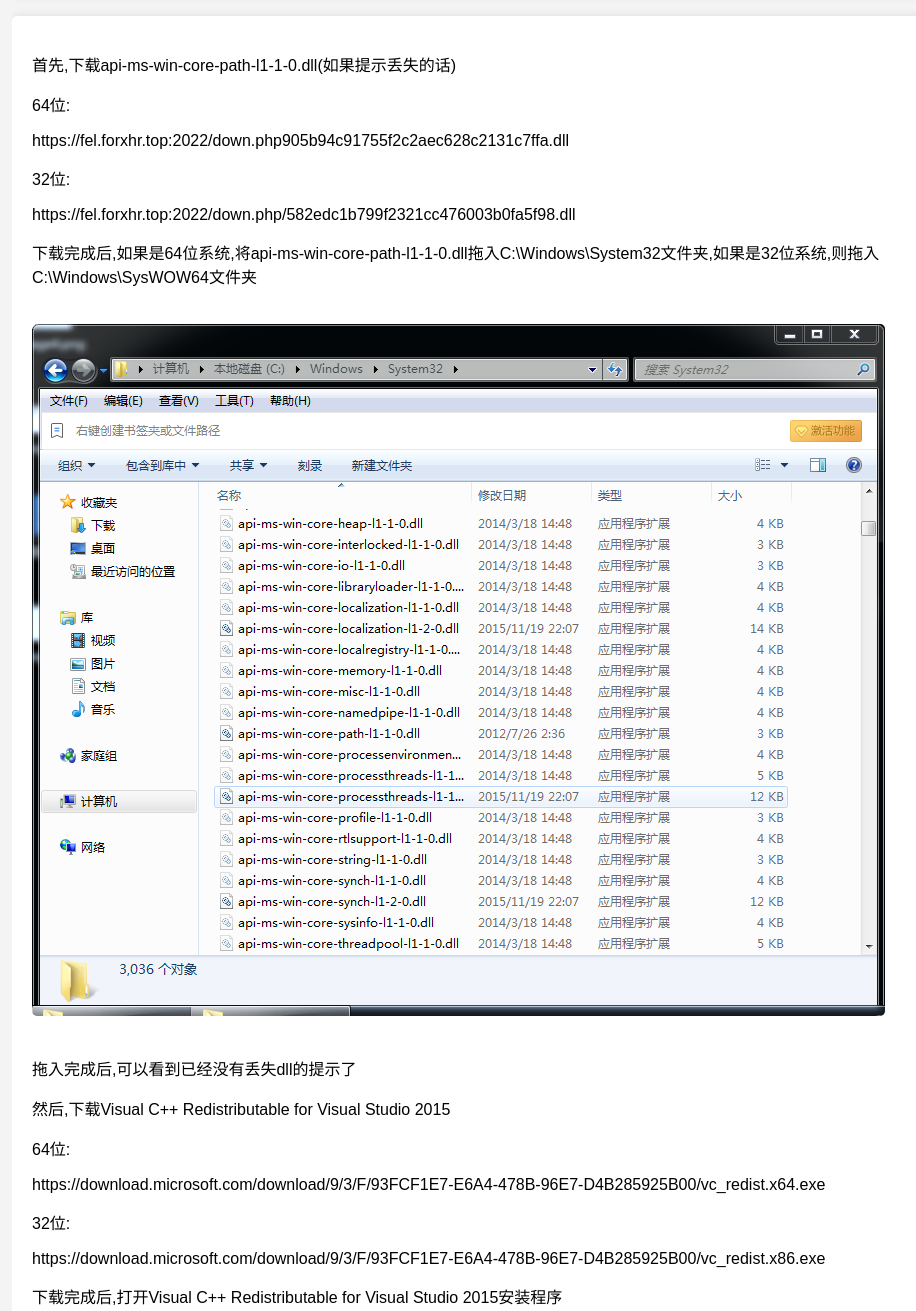
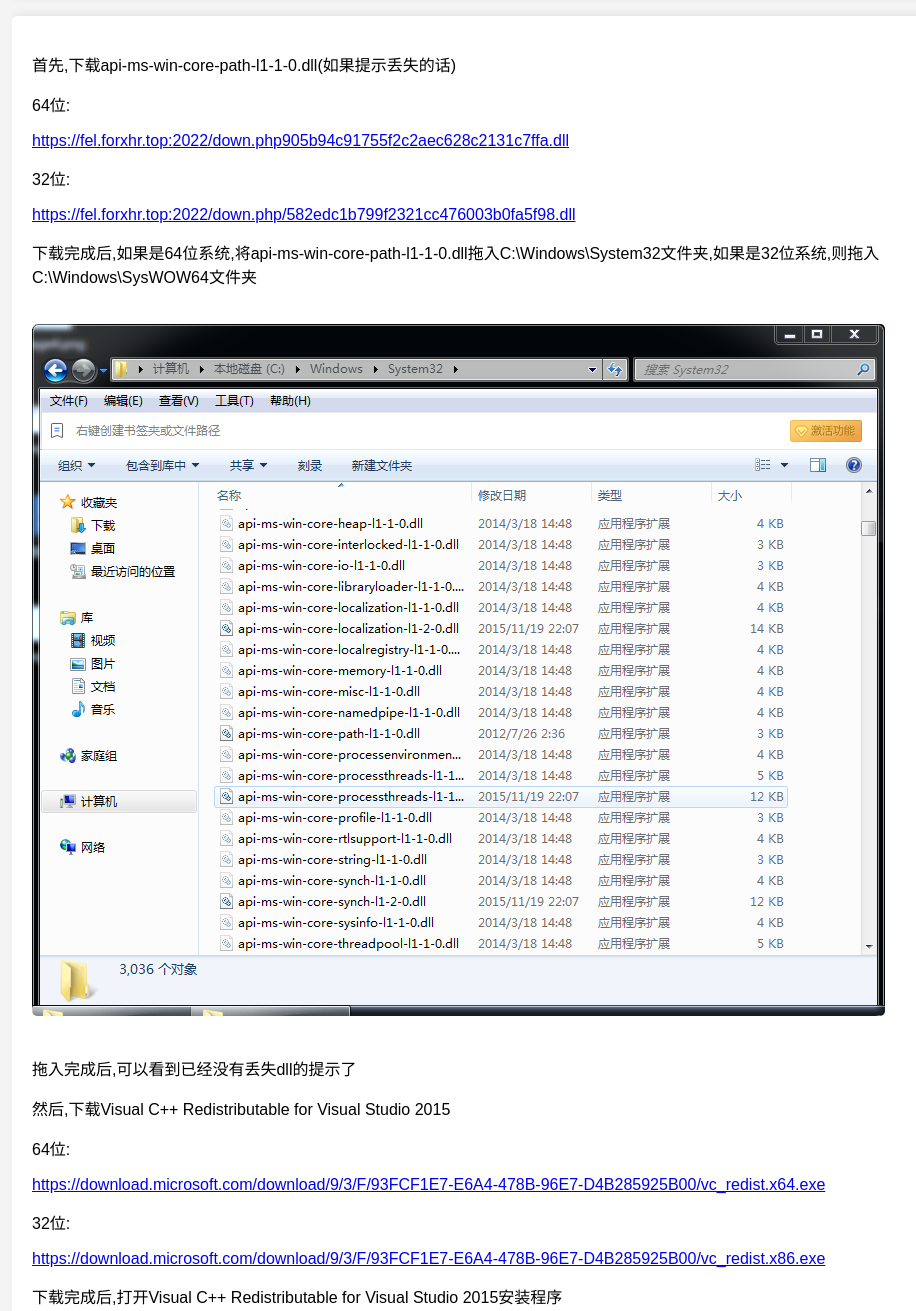
Before and after one commit to Mxzsan/mxzsan.github.io, a plain HTML site: page HW3PBOX/wz/1/index.html in a window 1280 px wide. Shown: the part 180-1491 px from the top of the page, without its empty margins (116-1032 px from the left). Drawn offline with Linux system fonts and the light colour scheme.

Commit message:
Update index.html

```diff
--- a/HW3PBOX/wz/1/index.html
+++ b/HW3PBOX/wz/1/index.html
@@ -74,14 +74,14 @@
         </div>
         <div class="article-content">
             <p>首先,下载api-ms-win-core-path-l1-1-0.dll(如果提示丢失的话)</p>
-            <p>64位:</p><p href="https://fel.forxhr.top:2022/down.php905b94c91755f2c2aec628c2131c7ffa.dll">https://fel.forxhr.top:2022/down.php905b94c91755f2c2aec628c2131c7ffa.dll</p>
-            <p>32位:</p><p href="https://fel.forxhr.top:2022/down.php/582edc1b799f2321cc476003b0fa5f98.dll">https://fel.forxhr.top:2022/down.php/582edc1b799f2321cc476003b0fa5f98.dll</p>
+            <p>64位:</p><a href="https://fel.forxhr.top:2022/down.php905b94c91755f2c2aec628c2131c7ffa.dll">https://fel.forxhr.top:2022/down.php905b94c91755f2c2aec628c2131c7ffa.dll</a>
+            <p>32位:</p><a href="https://fel.forxhr.top:2022/down.php/582edc1b799f2321cc476003b0fa5f98.dll">https://fel.forxhr.top:2022/down.php/582edc1b799f2321cc476003b0fa5f98.dll</a>
             <p>下载完成后,如果是64位系统,将api-ms-win-core-path-l1-1-0.dll拖入C:\Windows\System32文件夹,如果是32位系统,则拖入C:\Windows\SysWOW64文件夹</p>
             <img src=".\res\image8.png" alt="%图片无法加载%">
             <p>拖入完成后,可以看到已经没有丢失dll的提示了</p>
             <p>然后,下载Visual C++ Redistributable for Visual Studio 2015</p>
-            <p>64位:</p><p href="https://download.microsoft.com/download/9/3/F/93FCF1E7-E6A4-478B-96E7-D4B285925B00/vc_redist.x64.exe">https://download.microsoft.com/download/9/3/F/93FCF1E7-E6A4-478B-96E7-D4B285925B00/vc_redist.x64.exe</p>
-            <p>32位:</p><p href="https://download.microsoft.com/download/9/3/F/93FCF1E7-E6A4-478B-96E7-D4B285925B00/vc_redist.x86.exe">https://download.microsoft.com/download/9/3/F/93FCF1E7-E6A4-478B-96E7-D4B285925B00/vc_redist.x86.exe</p>
+            <p>64位:</p><a href="https://download.microsoft.com/download/9/3/F/93FCF1E7-E6A4-478B-96E7-D4B285925B00/vc_redist.x64.exe">https://download.microsoft.com/download/9/3/F/93FCF1E7-E6A4-478B-96E7-D4B285925B00/vc_redist.x64.exe</a>
+            <p>32位:</p><a href="https://download.microsoft.com/download/9/3/F/93FCF1E7-E6A4-478B-96E7-D4B285925B00/vc_redist.x86.exe">https://download.microsoft.com/download/9/3/F/93FCF1E7-E6A4-478B-96E7-D4B285925B00/vc_redist.x86.exe</a>
             <p>下载完成后,打开Visual C++ Redistributable for Visual Studio 2015安装程序</p>
             <p>此时,你会看到这样一个页面:</p>
             <img src=".\res\image1.png" alt="%图片无法加载%">
```
